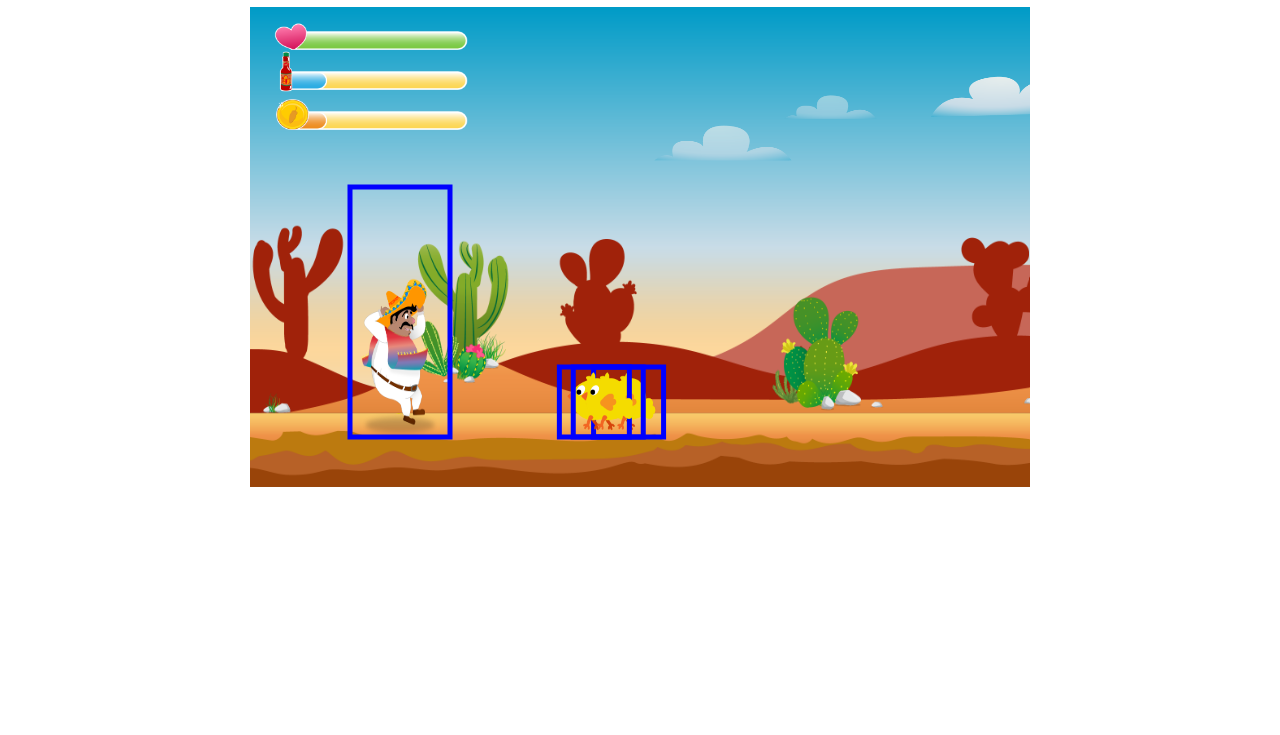
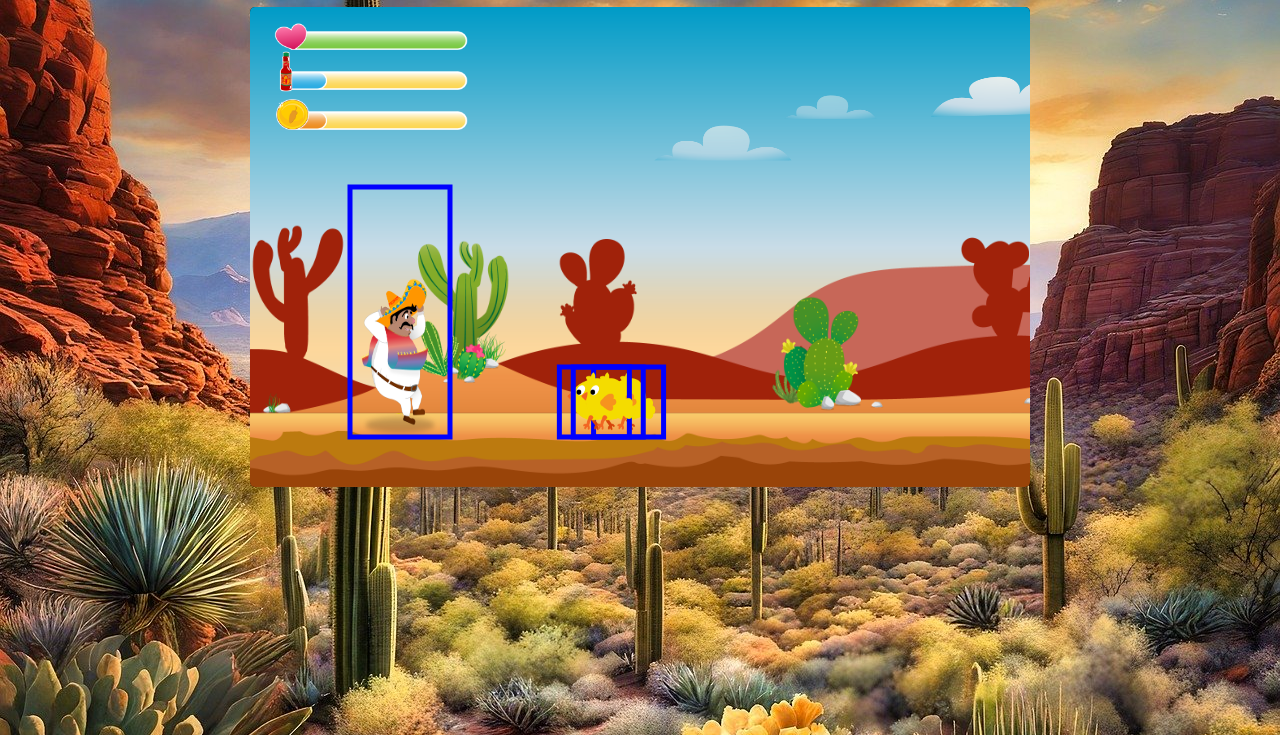
Before and after one commit to Blitzbombong/el_pollo_locco, a plain HTML site: page index.html in a window 1280 px wide. Shown: the part 81-816 px from the top of the page. Drawn offline with Linux system fonts and the light colour scheme; animation ran at ten frames a second.

Commit message:
added body image

```diff
--- a/style.css
+++ b/style.css
@@ -2,8 +2,12 @@ body {
     display: flex;
     flex-direction: column;
     align-items: center;
+    background-image: url('img/background\ .jpg');
+    background-size: cover;
+    height: 100vh;
 }
 
 canvas {
     background-color: black;
+    border-radius: 5px;
 }
```
Also changed, not shown: img/background .jpg (added).
